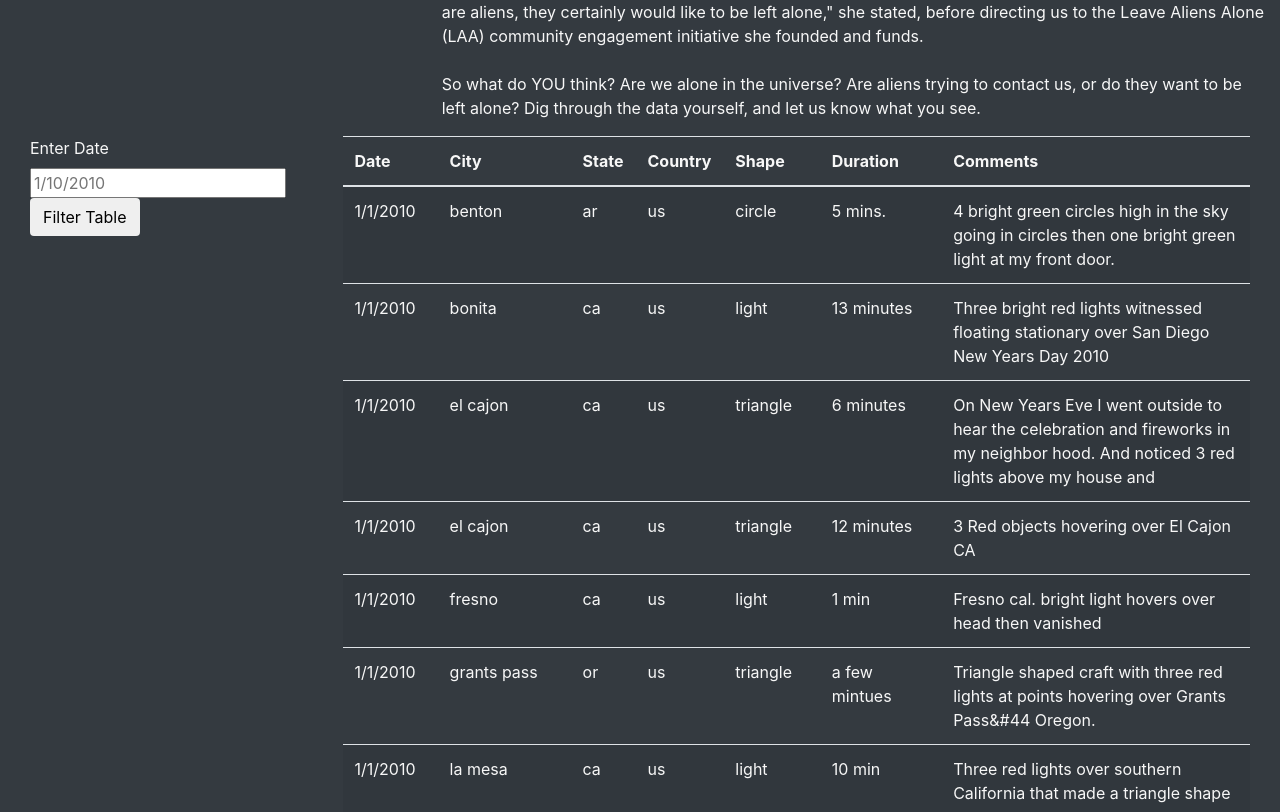
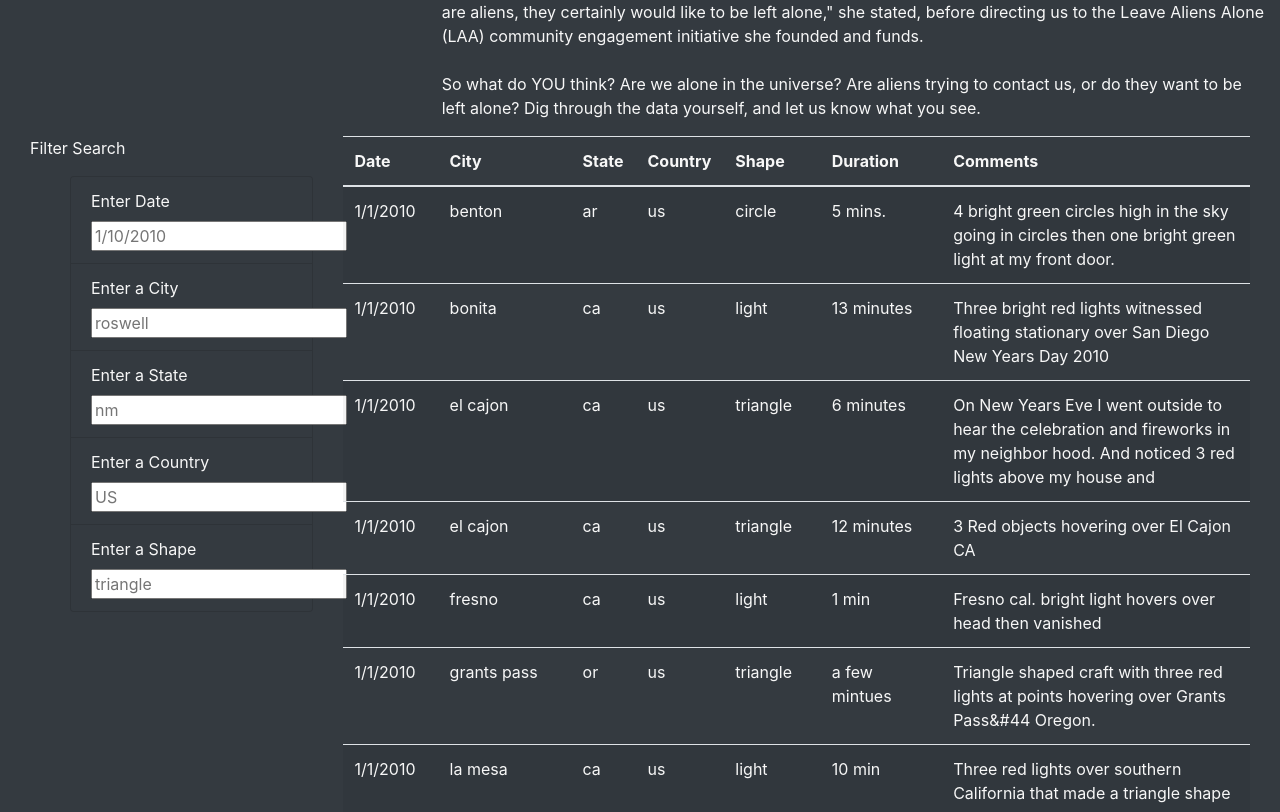
Before and after one commit to tomstowell99/UFO, a plain HTML site: page index.html in a window 1280 px wide. Shown: the part 603-1415 px from the top of the page. Drawn offline with nearby package versions, Linux system fonts and the light colour scheme; files whose address does not match are found by name.

Commit message:
Add files via upload

```diff
--- a/index.html
+++ b/index.html
@@ -37,9 +37,40 @@
             <div class="container-fluid">
                 <div class="row">
                   <div class="col-md-3">
-                    <label for="date">Enter Date</label>
-                    <input type="text" placeholder="1/10/2010" id="datetime" />
-                    <button id="filter-btn" type="button" class="btn btn-default">Filter Table</button>
+                    <form class="bg-dark">
+                      <p>Filter Search</p>
+                        <ul class="bg-dark">
+                          <li class="list-group-item bg-dark">
+                            <label for="date">Enter Date</label>
+                            <input type="text" placeholder="1/10/2010" id="datetime" />
+                          </li>
+
+                          <li class="list-group-item bg-dark">
+                            <label for="city">Enter a City</label>
+                            <input type="text" placeholder="roswell" id="city" />
+                          </li>
+
+                          <li class="list-group-item bg-dark">
+                            <label for="state">Enter a State</label>
+                            <input type="text" placeholder="nm" id="state" />
+                          </li>
+
+                          <li class="list-group-item bg-dark">
+                            <label for="country">Enter a Country</label>
+                            <input type="text" placeholder="US" id="Country" />
+                          </li>
+
+                          <li class="list-group-item bg-dark">
+                            <label for="shape">Enter a Shape</label>
+                            <input type="text" placeholder="triangle" id="shape" />
+                          </li>
+
+                          <!--li class="list-group_item bg-dark">
+                            <button id="filter-btn" type="button" class="btn btn-default">
+                            Filter Table</button>
+                          </li-->
+                        </ul>
+                    </form>
                   </div>
                   <div class="col-md-9">
                     <table class="table table-striped">
@@ -66,7 +97,7 @@
 
     </div>
 
-    <script src="https://cdnjs.cloudflare.com/ajax/libs/d3/4.11.0/d3.js"></script>
+    <script src="https://cdnjs.cloudflare.com/ajax/libs/d3/4.6.0/d3.js"></script>
     <script src="static/js/data.js"></script>
     <script src="static/js/app.js"></script>
 </body>
```
